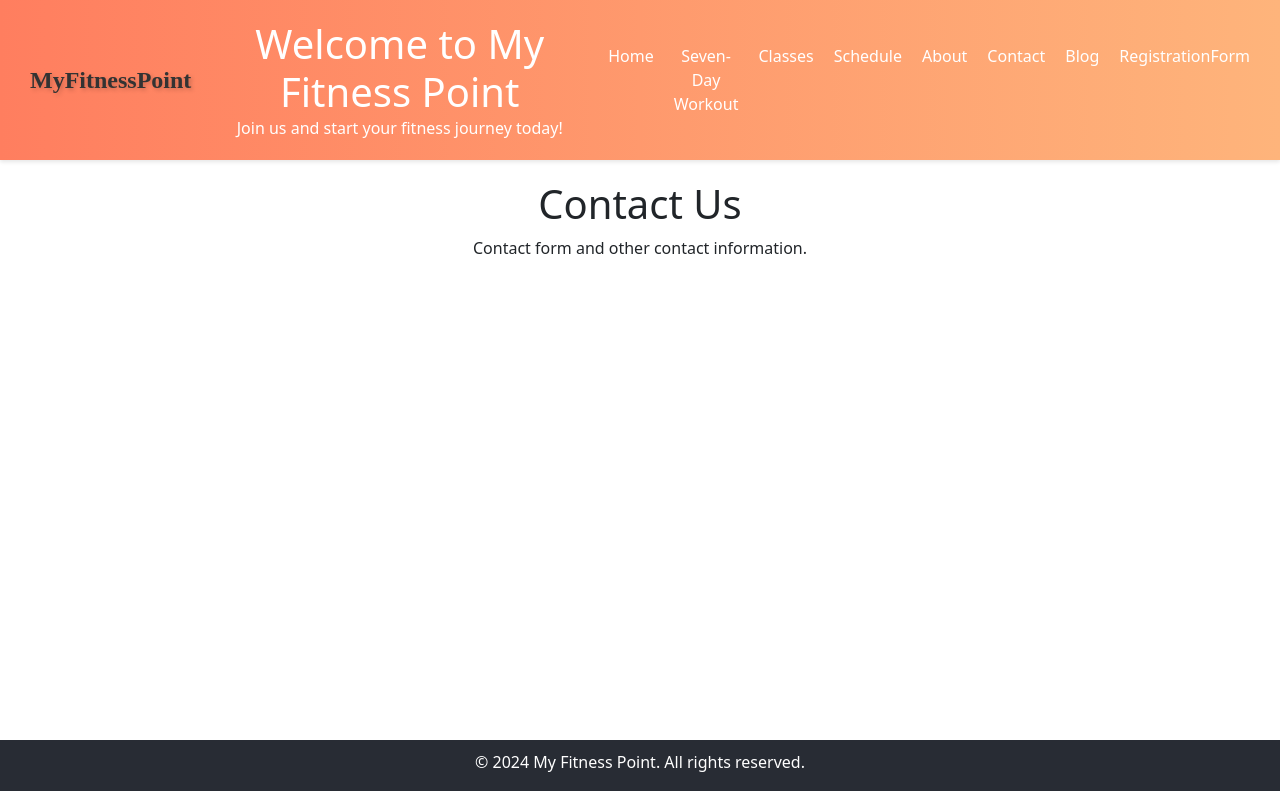
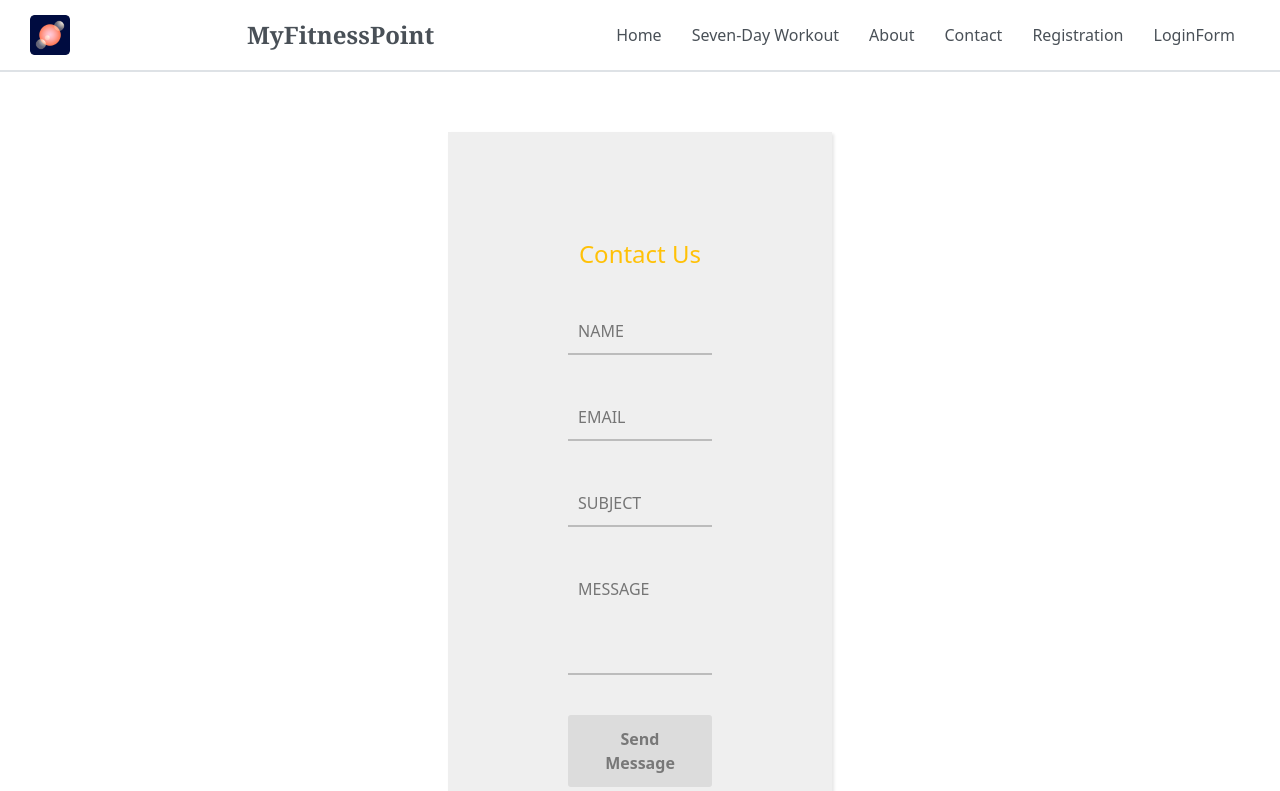
Before and after one commit to Jyoti-rgb/my-fitness-point, a React (Create React App) app in the folder my-fitness-point/: page /contact in a window 1280 px wide. Shown: the top 791 px of the page. Built offline with nearby package versions, Linux system fonts and the light colour scheme.

Commit message:
add logo

```diff
--- a/my-fitness-point/public/index.html
+++ b/my-fitness-point/public/index.html
@@ -2,14 +2,14 @@
 <html lang="en">
   <head>
     <meta charset="utf-8" />
-    <link rel="icon" href="%PUBLIC_URL%/favicon.ico" />
+    <link rel="icon" href="%PUBLIC_URL%/sun.png" />
     <meta name="viewport" content="width=device-width, initial-scale=1" />
     <meta name="theme-color" content="#000000" />
     <meta
       name="description"
       content="Web site created using create-react-app"
     />
-    <link rel="apple-touch-icon" href="%PUBLIC_URL%/logo192.png" />
+    <link rel="apple-touch-icon" href="%PUBLIC_URL%/sun.png" />
     <!--
       manifest.json provides metadata used when your web app is installed on a
       user's mobile device or desktop. See https://developers.google.com/web/fundamentals/web-app-manifest/
@@ -24,7 +24,7 @@
       work correctly both with client-side routing and a non-root public URL.
       Learn how to configure a non-root public URL by running `npm run build`.
     -->
-    <title>React App</title>
+    <title>MyFitnessPoint</title>
   </head>
   <body>
     <noscript>You need to enable JavaScript to run this app.</noscript>
--- a/my-fitness-point/src/App.js
+++ b/my-fitness-point/src/App.js
@@ -7,14 +7,10 @@ import 'bootstrap/dist/css/bootstrap.min.css';
 import Home from './components/Home';
 import WorkoutOverview from './components/WorkoutOverview';
 import WorkoutDay from './components/WorkoutDay';
-import Classes from './components/Classes';
-import Schedule from './components/Schedule';
 import About from './components/About';
 import Contact from './components/Contact';
-import Blog from './components/Blog';
-import Footer from './components/Footer';
 import RegistrationForm from './components/RegistrationForm';
-
+import LoginForm from './components/LoginForm';
 // Main App component
 function App() {
   return (
@@ -25,62 +21,43 @@ function App() {
           <Route path="/" element={<Home />} />
           <Route path="/seven-day-workout" element={<WorkoutOverview />} />
           <Route path="/seven-day-workout/day/:day" element={<WorkoutDay />} />
-          <Route path="/classes" element={<Classes />} />
-          <Route path="/schedule" element={<Schedule />} />
           <Route path="/about" element={<About />} />
           <Route path="/contact" element={<Contact />} />
-          <Route path="/blog" element={<Blog />} />
           <Route path="/registrationForm" element={<RegistrationForm />} />
+          <Route path="/loginForm" element={<LoginForm />} />
         </Routes>
-        <Footer />
       </div>
     </Router>
   );
 }
-
-// Header component with navigation
-// function Header() {
-//   return (
-//     <header className="App-header">
-//       <nav>
-//         <ul>
-//           <li><Link to="/">Home</Link></li>
-//           <li><Link to="/seven-day-workout">Seven-Day Workout</Link></li>
-//           <li><Link to="/classes">Classes</Link></li>
-//           <li><Link to="/schedule">Schedule</Link></li>
-//           <li><Link to="/about">About</Link></li>
-//           <li><Link to="/contact">Contact</Link></li>
-//           <li><Link to="/blog">Blog</Link></li>
-//         </ul>
-//       </nav>
-//     </header>
-//   );
-// }
 function Header() {
   return (
     <>
-      {/* Header with Gradient Background and Animated Hover */}
-      <header className="App-header" style={{ background: 'linear-gradient(to right, #ff7e5f, #feb47b)', backgroundColor: '#fff', boxShadow: '0 2px 4px rgba(0, 0, 0, 0.1)', display: 'flex', justifyContent: 'space-between', alignItems: 'center' }}>
-        <h1 style={{ fontFamily: 'cursive', margin: '0 10px', fontSize: '24px', fontWeight: 'bold', color: '#333', textShadow: '2px 2px 4px rgba(0, 0, 0, 0.2)' }}>MyFitnessPoint</h1>
-        <div>
-          <h1 style={{ animation: 'colorChange 5s infinite', marginBottom: '20px', textAlign: 'center', margin: 0 }}>Welcome to My Fitness Point</h1>
-          <p style={{ animation: 'colorChange 5s infinite', textAlign: 'center', margin: 0 }}>Join us and start your fitness journey today!</p>
-        </div>
-        <nav style={{ display: 'flex', alignItems: 'center' }}>
+      <header style={{ background: '#ffffff', borderBottom: '2px solid #dee2e6', padding: '15px 30px', display: 'flex', justifyContent: 'space-between', alignItems: 'center' }}>
+        <img src="/sun.png" alt="logo" style={{ width: '40px', height: '40px', marginRight: '10px' }} />
+        <h1 style={{ fontFamily: 'Georgia, serif', margin: 0, fontSize: '24px', fontWeight: 'bold', color: '#495057' }}>MyFitnessPoint</h1>
+        <nav>
           <ul style={{ display: 'flex', listStyle: 'none', margin: 0, padding: 0 }}>
-            <li><Link to="/">Home</Link></li>
-            <li><Link to="/seven-day-workout">Seven-Day Workout</Link></li>
-            <li><Link to="/classes">Classes</Link></li>
-            <li><Link to="/schedule">Schedule</Link></li>
-            <li><Link to="/about">About</Link></li>
-            <li><Link to="/contact">Contact</Link></li>
-            <li><Link to="/blog">Blog</Link></li>
-            <li><Link to="/registrationForm">RegistrationForm</Link></li>
+            <li style={{ margin: '0 15px' }}><Link to="/" style={{ textDecoration: 'none', color: '#495057' }}>Home</Link></li>
+            <li style={{ margin: '0 15px' }}><Link to="/seven-day-workout" style={{ textDecoration: 'none', color: '#495057' }}>Seven-Day Workout</Link></li>
+            <li style={{ margin: '0 15px' }}><Link to="/about" style={{ textDecoration: 'none', color: '#495057' }}>About</Link></li>
+            <li style={{ margin: '0 15px' }}><Link to="/contact" style={{ textDecoration: 'none', color: '#495057' }}>Contact</Link></li>
+            <li style={{ margin: '0 15px' }}><Link to="/registrationForm" style={{ textDecoration: 'none', color: '#495057' }}>Registration</Link></li>
+            <li style={{ margin: '0 15px' }}><Link to="/loginForm" style={{ textDecoration: 'none', color: '#495057' }}>LoginForm</Link></li>
           </ul>
         </nav>
       </header>
+      <style>
+        {`
+          /* Add underline on hover */
+          header ul li a:hover {
+            text-decoration: underline;
+          }
+        `}
+      </style>
     </>
-  )
+  );
 }
 
+
 export default App;
--- a/my-fitness-point/src/components/Blog.js
+++ /dev/null
@@ -1,13 +0,0 @@
-import React from 'react';
-
-function Blog() {
-  return (
-    <div className="Blog">
-      <h1>Blog</h1>
-      <p>Latest articles on fitness, nutrition, and wellness.</p>
-      {/* Add blog post summaries and links to full posts */}
-    </div>
-  );
-}
-
-export default Blog;
--- a/my-fitness-point/src/components/Classes.js
+++ /dev/null
@@ -1,13 +0,0 @@
-import React from 'react';
-
-function Classes() {
-  return (
-    <div className="Classes">
-      <h1>Classes</h1>
-      <p>Details about various fitness classes offered at the gym.</p>
-      {/* Add more details as needed */}
-    </div>
-  );
-}
-
-export default Classes;
--- a/my-fitness-point/src/components/Contact.js
+++ b/my-fitness-point/src/components/Contact.js
@@ -1,13 +1,166 @@
-import React from 'react';
+import React, { useState } from 'react';
+import { Link } from 'react-router-dom';
 
-function Contact() {
+const ContactUs = () => {
+  const [formData, setFormData] = useState({
+    name: '',
+    email: '',
+    subject: '',
+    message: ''
+  });
+  const [buttonColor, setButtonColor] = useState('rgb(220,220,220)');
+
+  const handleChange = (e) => {
+    const { name, value } = e.target;
+    setFormData({ ...formData, [name]: value });
+  };
+
+  const handleSubmit = (e) => {
+    e.preventDefault();
+    console.log('Form Data Submitted:', formData);
+    setFormData({
+      name: '',
+      email: '',
+      subject: '',
+      message: ''
+    });
+    changeButtonColor();
+  };
+
+  const changeButtonColor = () => {
+    const rgbValues = buttonColor.match(/\d+/g).map(Number);
+    const newColor = `rgb(${rgbValues[0] - 10}, ${rgbValues[1] - 10}, ${rgbValues[2] - 10})`;
+    setButtonColor(newColor);
+  };
+
   return (
-    <div className="Contact">
-      <h1>Contact Us</h1>
-      <p>Contact form and other contact information.</p>
-      {/* Add a contact form and details as needed */}
+    <div style={containerStyle}>
+      <form onSubmit={handleSubmit}>
+        <h4 className="text-warning text-center pt-5">Contact Us</h4>
+
+        <label style={labelStyle}>
+          <input
+            type="text"
+            style={inputStyle}
+            name="name"
+            value={formData.name}
+            onChange={handleChange}
+            placeholder="NAME"
+          />
+          <div style={lineBoxStyle}>
+            <div style={lineStyle}></div>
+          </div>
+        </label>
+
+        <label style={labelStyle}>
+          <input
+            type="email"
+            style={inputStyle}
+            name="email"
+            value={formData.email}
+            onChange={handleChange}
+            placeholder="EMAIL"
+          />
+          <div style={lineBoxStyle}>
+            <div style={lineStyle}></div>
+          </div>
+        </label>
+
+        <label style={labelStyle}>
+          <input
+            type="text"
+            style={inputStyle}
+            name="subject"
+            value={formData.subject}
+            onChange={handleChange}
+            placeholder="SUBJECT"
+          />
+          <div style={lineBoxStyle}>
+            <div style={lineStyle}></div>
+          </div>
+        </label>
+
+        <label style={labelStyle}>
+          <textarea
+            style={textareaStyle}
+            name="message"
+            value={formData.message}
+            onChange={handleChange}
+            placeholder="MESSAGE"
+          />
+          <div style={lineBoxStyle}>
+            <div style={lineStyle}></div>
+          </div>
+        </label>
+
+        <button style={{ ...buttonStyle, background: buttonColor }} type="submit">Send Message</button>
+        <p>Need more help? <Link to="/faq">Visit our FAQ</Link></p>
+      </form>
     </div>
   );
-}
+};
 
-export default Contact;
+const containerStyle = {
+  width: '30%',
+  margin: '60px auto',
+  background: '#efefef',
+  padding: '60px 120px 80px 120px',
+  textAlign: 'center',
+  boxShadow: '2px 2px 3px rgba(0,0,0,0.1)',
+};
+
+const labelStyle = {
+  display: 'block',
+  position: 'relative',
+  margin: '40px 0px',
+};
+
+const inputStyle = {
+  width: '100%',
+  padding: '10px',
+  background: 'transparent',
+  border: 'none',
+  outline: 'none',
+};
+
+const textareaStyle = {
+  width: '100%',
+  padding: '10px',
+  height: '100px',
+  background: 'transparent',
+  border: 'none',
+  outline: 'none',
+  resize: 'none',
+};
+
+const lineBoxStyle = {
+  position: 'relative',
+  width: '100%',
+  height: '2px',
+  background: '#BCBCBC',
+};
+
+const lineStyle = {
+  position: 'absolute',
+  width: '0%',
+  height: '2px',
+  top: '0px',
+  left: '50%',
+  transform: 'translateX(-50%)',
+  background: '#8BC34A',
+  transition: 'ease .6s',
+};
+
+const buttonStyle = {
+  display: 'inline-block',
+  padding: '12px 24px',
+  fontWeight: 'bold',
+  color: 'rgb(120,120,120)',
+  border: 'none',
+  outline: 'none',
+  borderRadius: '3px',
+  cursor: 'pointer',
+  transition: 'ease .3s',
+};
+
+export default ContactUs;
--- a/my-fitness-point/src/components/Footer.js
+++ /dev/null
@@ -1,11 +0,0 @@
-import React from 'react';
-
-function Footer() {
-  return (
-    <footer className="App-footer">
-      <p>&copy; 2024 My Fitness Point. All rights reserved.</p>
-    </footer>
-  );
-}
-
-export default Footer;
--- /dev/null
+++ b/my-fitness-point/src/components/LoginForm.js
@@ -0,0 +1,130 @@
+import React, { useState } from 'react';
+
+const LoginForm = () => {
+  const [email, setEmail] = useState('');
+  const [password, setPassword] = useState('');
+  const [errorMessage, setErrorMessage] = useState('');
+
+  const handleLogin = async (event) => {
+    event.preventDefault();
+
+    // Simple form validation
+    if (!email || !password) {
+      setErrorMessage('Please fill in both fields.');
+      return;
+    }
+
+    // Mock login function
+    const mockLogin = (email, password) => {
+      return new Promise((resolve, reject) => {
+        setTimeout(() => {
+          if (email === 'user@example.com' && password === 'password') {
+            resolve('Login successful!');
+          } else {
+            reject('Invalid email or password.');
+          }
+        }, 1000);
+      });
+    };
+
+    try {
+      const response = await mockLogin(email, password);
+      alert(response);
+      setErrorMessage('');
+    } catch (error) {
+      setErrorMessage(error);
+    }
+  };
+
+  return (
+    <div style={containerStyle}>
+      <form onSubmit={handleLogin}>
+        <h4 className="text-warning text-center pt-5">Login Page</h4>
+
+        <label style={labelStyle}>
+          <input
+            type="email"
+            style={inputStyle}
+            value={email}
+            onChange={(e) => setEmail(e.target.value)}
+            placeholder="EMAIL"
+          />
+          <div style={lineBoxStyle}>
+            <div style={lineStyle}></div>
+          </div>
+        </label>
+
+        <label style={labelStyle}>
+          <input
+            type="password"
+            style={inputStyle}
+            value={password}
+            onChange={(e) => setPassword(e.target.value)}
+            placeholder="PASSWORD"
+          />
+          <div style={lineBoxStyle}>
+            <div style={lineStyle}></div>
+          </div>
+        </label>
+
+        <button style={buttonStyle} type="submit">Login</button>
+      </form>
+    </div>
+  );
+};
+
+const containerStyle = {
+  width: '30%',
+  margin: '60px auto',
+  background: '#efefef',
+  padding: '60px 120px 80px 120px',
+  textAlign: 'center',
+  boxShadow: '2px 2px 3px rgba(0,0,0,0.1)',
+};
+
+const labelStyle = {
+  display: 'block',
+  position: 'relative',
+  margin: '40px 0px',
+};
+
+const inputStyle = {
+  width: '100%',
+  padding: '10px',
+  background: 'transparent',
+  border: 'none',
+  outline: 'none',
+};
+
+const lineBoxStyle = {
+  position: 'relative',
+  width: '100%',
+  height: '2px',
+  background: '#BCBCBC',
+};
+
+const lineStyle = {
+  position: 'absolute',
+  width: '0%',
+  height: '2px',
+  top: '0px',
+  left: '50%',
+  transform: 'translateX(-50%)',
+  background: '#8BC34A',
+  transition: 'ease .6s',
+};
+
+const buttonStyle = {
+  display: 'inline-block',
+  padding: '12px 24px',
+  background: 'rgb(220,220,220)',
+  fontWeight: 'bold',
+  color: 'rgb(120,120,120)',
+  border: 'none',
+  outline: 'none',
+  borderRadius: '3px',
+  cursor: 'pointer',
+  transition: 'ease .3s',
+};
+
+export default LoginForm;
--- a/my-fitness-point/src/components/RegistrationForm.js
+++ b/my-fitness-point/src/components/RegistrationForm.js
@@ -1,4 +1,5 @@
 import React, { useState } from 'react';
+import { Link } from 'react-router-dom';
 
 const RegistrationForm = () => {
   const [formData, setFormData] = useState({
@@ -87,18 +88,8 @@ const RegistrationForm = () => {
           </div>
         </label>
 
-        <button style={buttonStyle} type="submit">Submit</button>
-      </form>
-
-      {/* Display registered users
-      <div>
-        <h6>Registered Users:</h6>
-        <ul>
-          {users.map((user, index) => (
-            <li key={index}>{JSON.stringify(user)}</li>
-          ))}
-        </ul>
-      </div> */}
+        <button style={buttonStyle} type="submit">Register</button>
+        <p>Already have an account? <Link to="/loginForm">Login here</Link></p>      </form>
     </div>
   );
 };
--- a/my-fitness-point/src/components/Schedule.js
+++ /dev/null
@@ -1,13 +0,0 @@
-import React from 'react';
-
-function Schedule() {
-  return (
-    <div className="Schedule">
-      <h1>Schedule</h1>
-      <p>Weekly schedule of classes and events.</p>
-      {/* Add more details as needed */}
-    </div>
-  );
-}
-
-export default Schedule;
```
Also changed, not shown: my-fitness-point/public/gempng.png (renamed from my-fitness-point/public/assets/gempng.png), my-fitness-point/public/sun.png (added).
